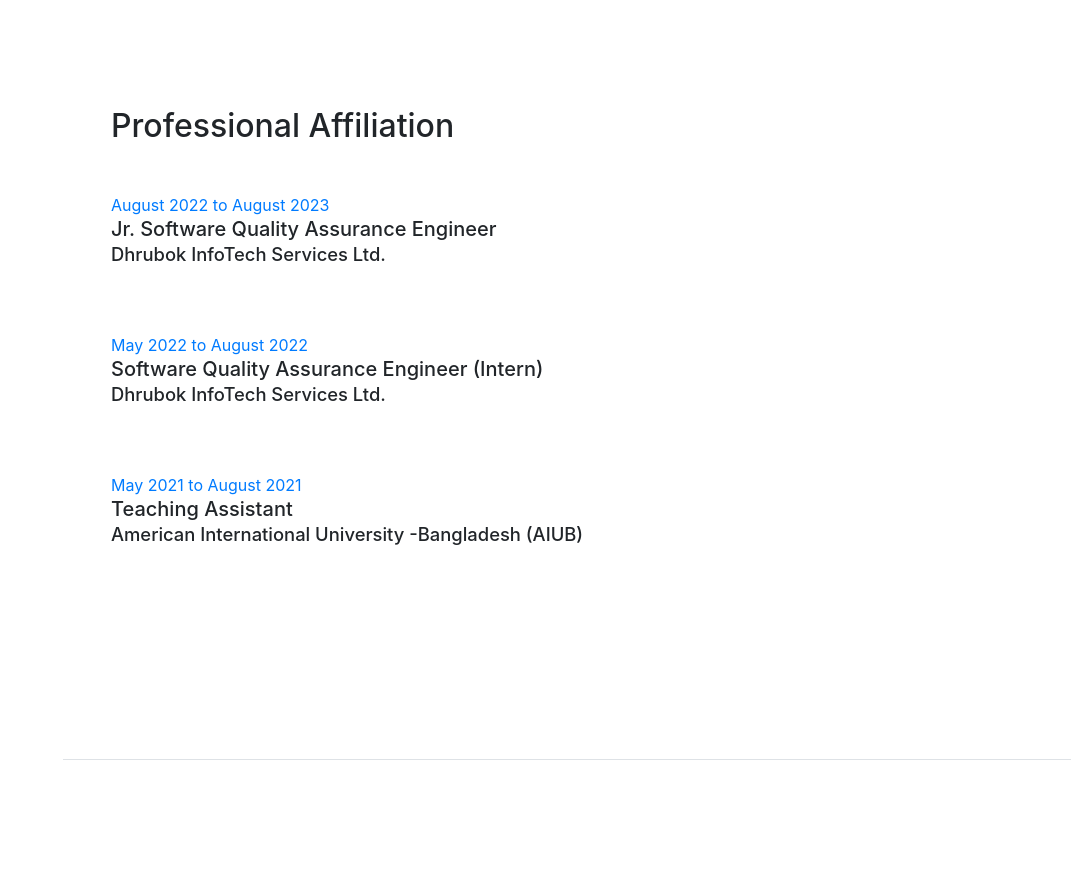
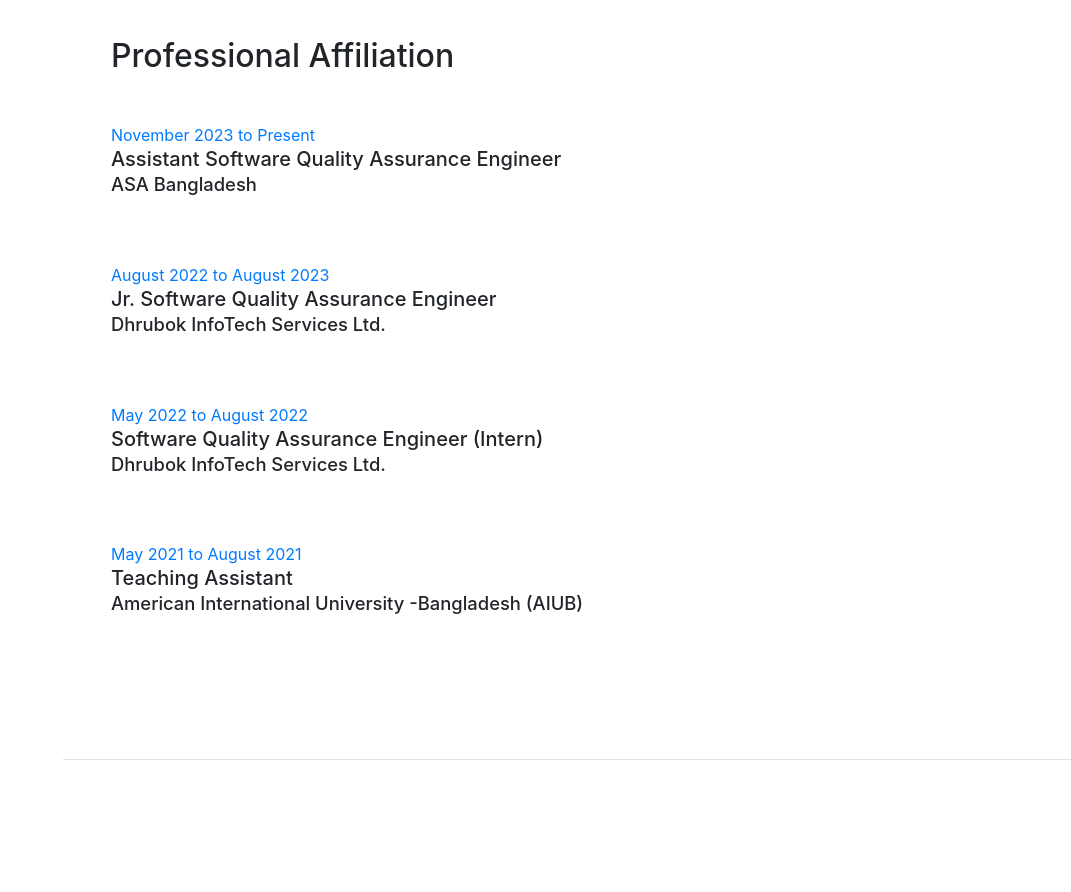
Before and after one commit to fahmee-faiza/fahmee-faiza.github.io, a website with bundled scripts: page index.html in a window 1280 px wide. Shown: the part 840-1732 px from the top of the page, without its empty margins (209-1280 px from the left). Built offline with nearby package versions, Linux system fonts and the light colour scheme; a web font is replaced by a local one.

Commit message:
Update index.html

```diff
--- a/index.html
+++ b/index.html
@@ -145,6 +145,17 @@
 	<section class="resume-section p-3 p-lg-5 d-flex flex-column" id="experience">
         <div class="my-auto">
           <h2 class="mb-5">Professional Affiliation</h2>
+
+
+
+          <div class="resume-item d-flex flex-column flex-md-row mb-5">
+            <div class="resume-content mr-auto">
+              <span class="text-primary">November 2023 to Present</span>
+              <h5 class="mb-0">Assistant Software Quality Assurance Engineer</h5>
+              <div class="subheading mb-3">ASA Bangladesh</div>
+            </div>
+          </div>
+
 
           <div class="resume-item d-flex flex-column flex-md-row mb-5">
             <div class="resume-content mr-auto">
```
